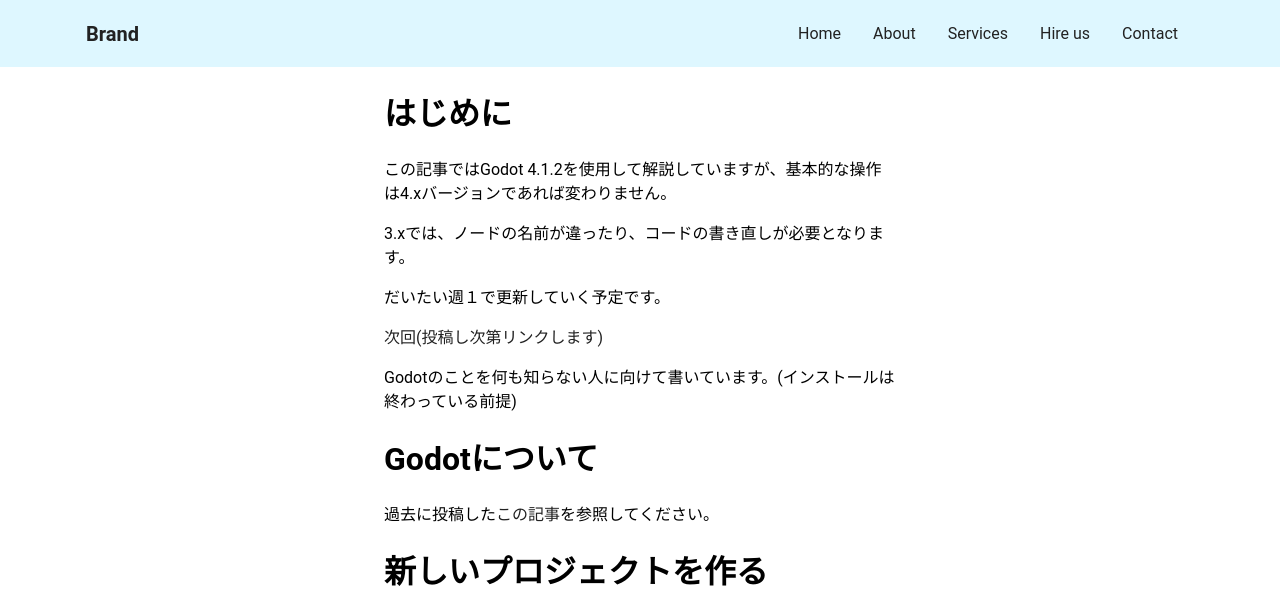
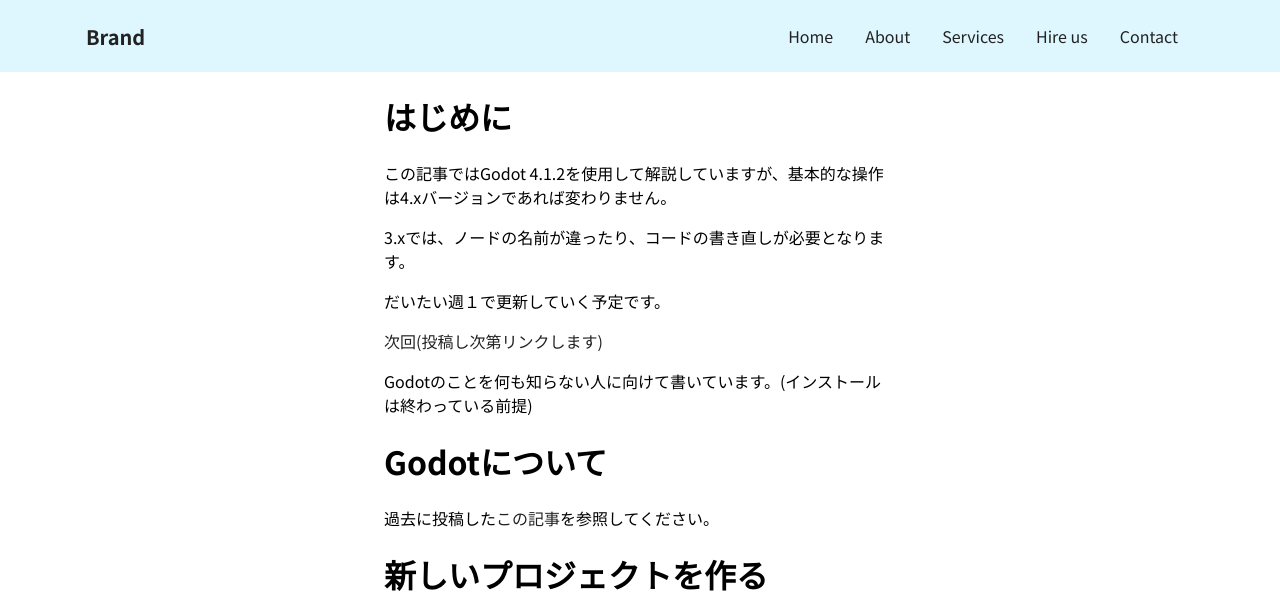
Before and after one commit to kanxta/kanxta.github.io, a Jekyll site: the page built from items/godot/watermelongame/1.md, in a window 1280 px wide. Shown: the top 594 px of the page. Built offline with Jekyll 4.4.1, drawn with Linux system fonts in a browser that asks for light colours; grey boxes are pictures that could not be loaded.

Commit message:
フォント変えた スタイル変えた

```diff
--- a/_layouts/default.html
+++ b/_layouts/default.html
@@ -4,6 +4,10 @@
 <head>
 	<meta charset="UTF-8" />
 	<title>Tdkj.f5si - {{ page.title }}</title>
+	<link rel="preconnect" href="https://fonts.googleapis.com">
+	<link rel="preconnect" href="https://fonts.gstatic.com" crossorigin>
+	<link href="https://fonts.googleapis.com/css2?family=Noto+Sans+JP:wght@300;400;500;600;700&display=swap"
+		rel="stylesheet">
 	<meta name="viewport" content="width=device-width, initial-scale=1" />
 	<link rel="stylesheet" href="/main.css" />
 </head>
--- a/main.css
+++ b/main.css
@@ -9,6 +9,10 @@
 
 ol,ul {
   list-style: none
+}
+
+header {
+  z-index: 1;
 }
 
 /*
@@ -66,8 +70,6 @@
       position: absolute;
       right: 1rem;
       top: 1rem; } }
-
-      @import url("https://fonts.googleapis.com/css2?family=Roboto:wght@400;700&display=swap");
 .wrapper {
   max-width: 1140px;
   padding-left: 1rem;
@@ -87,15 +89,14 @@
   color: #222;
 }
 
+body {
+  font-family: 'Noto Sans JP', sans-serif;
+}
+
 html {
   -webkit-font-smoothing: antialiased;
   -moz-osx-font-smoothing: grayscale;
 }
-
-body {
-  font-family: "Roboto", sans-serif;
-}
-
 .sr-only {
   position: absolute;
   clip: rect(1px, 1px, 1px, 1px);
```
